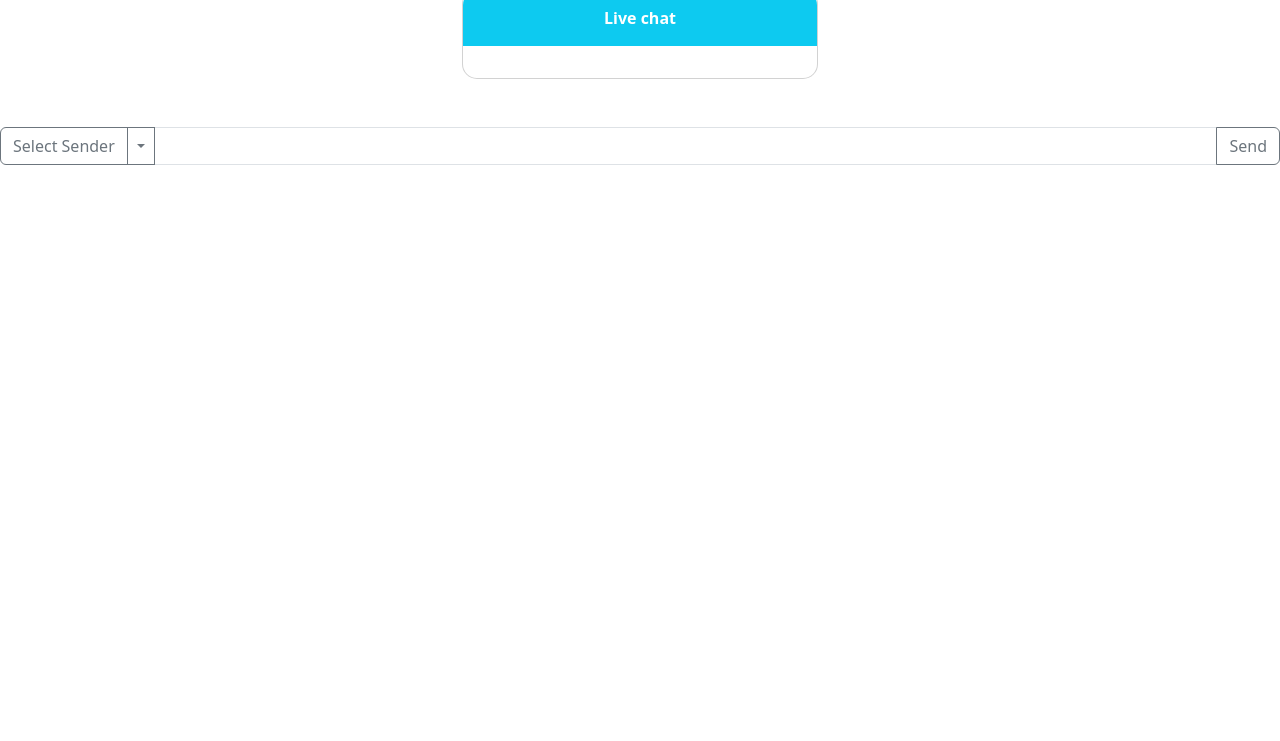
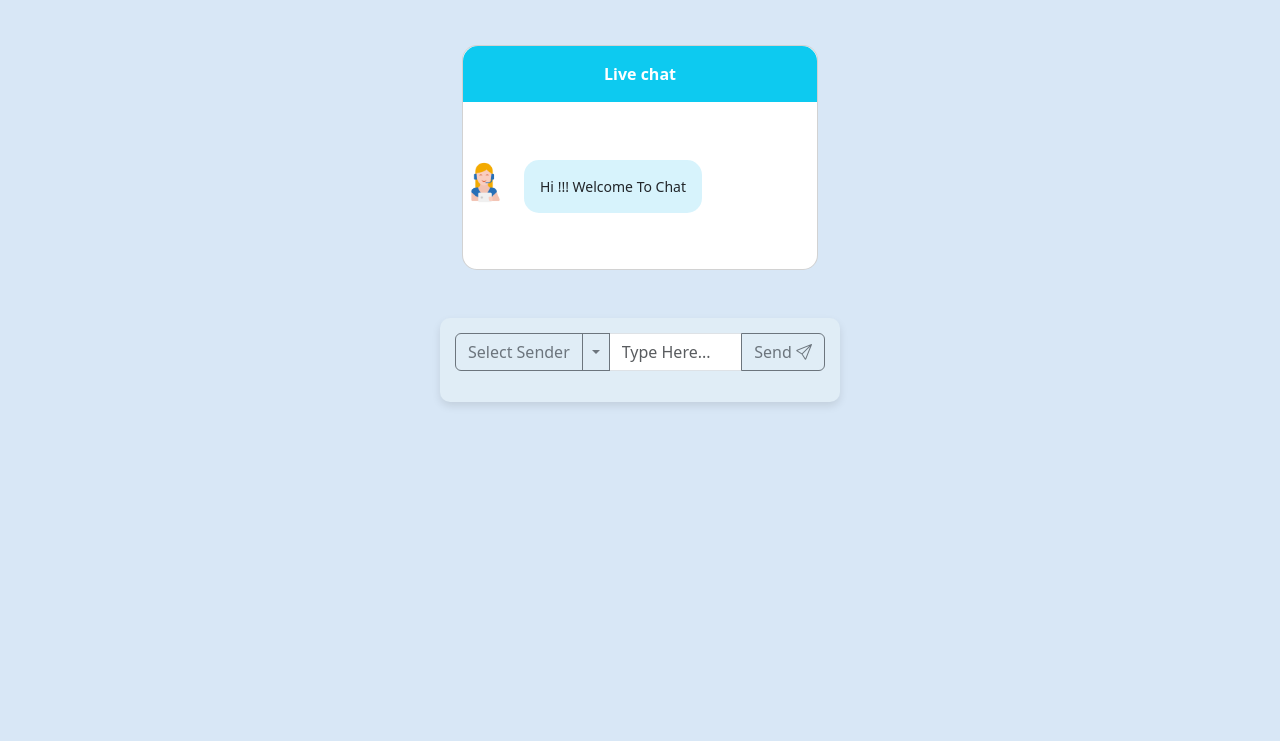
Before and after one commit to Ravindupereraofficial/Chat-App, a plain HTML site: page index.html in a window 1280 px wide. Shown: the part 59-800 px from the top of the page. Drawn offline with nearby package versions, Linux system fonts and the light colour scheme.

Commit message:
update 6

```diff
--- a/app.js
+++ b/app.js
@@ -62,7 +62,7 @@ function loadchatbox(){
             body+= `
 
             <div class="d-flex flex-row justify-content-start mb-4">
-                        <img src=""
+                        <img src="img/free-chat-support-icon-1708-thumb.png"
                           alt="avatar 1" style="width: 45px; height: 100%;">
                         <div class="p-3 ms-3" style="border-radius: 15px; background-color: rgba(57, 192, 237,.2);">
                           <p class="small mb-0">${smassege.message}</p>
@@ -76,7 +76,7 @@ function loadchatbox(){
                         <div class="p-3 me-3 border bg-body-tertiary" style="border-radius: 15px;">
                           <p class="small mb-0">${smassege.message}</p>
                         </div>
-                        <img src=""
+                        <img src="img/free-chat-support-icon-1708-thumb.png"
                           alt="avatar 1" style="width: 45px; height: 100%;">
                       </div>
             `
--- a/index.html
+++ b/index.html
@@ -6,11 +6,18 @@
         integrity="sha384-QWTKZyjpPEjISv5WaRU9OFeRpok6YctnYmDr5pNlyT2bRjXh0JMhjY6hW+ALEwIH" crossorigin="anonymous">
     <meta charset="UTF-8">
     <meta name="viewport" content="width=device-width, initial-scale=1.0">
-    <title>Document</title>
+    <title>ChatBox Ai</title>
+    <link rel="stylesheet" href="https://cdn.jsdelivr.net/npm/bootstrap-icons@1.11.3/font/bootstrap-icons.min.css">
 </head>
 
-<body>
-    <div> <!--  main-------  -->
+<body style="background-color: #d8e7f6;">
+    <div class="btn-outline-secondary"> <!--  main-------  -->
+
+        <nav class="navbar navbar-expand-lg" style="background-color: #449df7;">
+            <div class="container-md">
+              <a class="navbar-brand" href="#"><i class="bi bi-person-badge"></i>ChatBox Ai</a>
+            </div>
+          </nav>
 
         <section>
             <div class="container py-5">
@@ -19,22 +26,23 @@
                     <div class="col-md-8 col-lg-6 col-xl-4">
 
                         <div class="card" id="chat1" style="border-radius: 15px;">
-                    <div
-                      class="card-header d-flex justify-content-between align-items-center p-3 bg-info text-white border-bottom-0"
+                            <div class="card-header d-flex justify-content-between align-items-center p-3 bg-info text-white border-bottom-0"
                                 style="border-top-left-radius: 15px; border-top-right-radius: 15px;">
                                 <i class="fas fa-angle-left"></i>
                                 <p class="mb-0 fw-bold">Live chat</p>
                                 <i class="fas fa-times"></i>
                             </div>
+                            <br><br>
+                            <div class="d-flex flex-row justify-content-start mb-4" style="margin-top: 10px;">
+                                <br>
+                                <img src="img/free-chat-support-icon-1708-thumb.png"
+                                  alt="avatar 1" style="width: 45px; height: 100%;">
+                                <div class="p-3 ms-3" style="border-radius: 15px; background-color: rgba(57, 192, 237,.2);">
+                                  <p class="small mb-0">Hi !!! Welcome To Chat</p>
+                                </div>
+                              </div>
+
                             <div class="card-body" id="senders">
-
-
-
-
-
-
-
-
 
                             </div>
                         </div>
@@ -48,21 +56,37 @@
 
 
 
-
+        <div class="textfield" style="
+          display: flex;
+          justify-content: center;
+          align-items: center;
+          flex-direction: column;
+          margin: 0 auto;
+          width: 100%;
+          max-width: 400px;
+          padding: 15px;
+          background-color: #e0edf6;
+          border-radius: 10px;
+          box-shadow: 0 4px 8px rgba(0, 0, 0, 0.1);
+      ">
             <div class="input-group mb-3">
                 <button type="button" class="btn btn-outline-secondary">Select Sender</button>
                 <button type="button" class="btn btn-outline-secondary dropdown-toggle dropdown-toggle-split"
                     data-bs-toggle="dropdown" aria-expanded="false">
-
                     <span class="visually-hidden">Select Sender</span>
                 </button>
+                <ul class="dropdown-menu" id="drop">
+                    <li><a class="dropdown-item" href="#" onclick="selectsender('sender 1')" id="sender1">Sender 1</a>
+                    </li>
+                    <li><a class="dropdown-item" href="#" onclick="selectsender('sender 2')" id="sender2"> Sender 2</a>
+                    </li>
+                </ul>
+                <input type="text" placeholder="Type Here..." class="form-control" aria-label="Text input with segmented dropdown button"
+                    id="gettext">
+                <button type="button" class="btn btn-outline-secondary" onclick="sendmessege()" >Send <i class="bi bi-send"></i></button>
+            </div>
+        </div>
 
-            <ul class="dropdown-menu" id="drop">
-                <li><a class="dropdown-item" href="#" onclick="selectsender('sender 1')" id="sender1">Sender 1</a></li>
-                <li><a class="dropdown-item" href="#" onclick="selectsender('sender 2')" id="sender2"> Sender 2</a></li>
-            </ul>
-            <input type="text" class="form-control" aria-label="Text input with segmented dropdown button" id="gettext">
-            <button type="button" class="btn btn-outline-secondary" onclick=sendmessege()>Send</button>
     </div>
 
 
--- a/style.css
+++ b/style.css
@@ -18,16 +18,17 @@
   position: absolute;
   right: 0;
   background-color: #f9f9f9;
-  min-width: 160px;
+
   box-shadow: 0px 8px 16px 0px rgba(0,0,0,0.2);
   z-index: 1;
 }
 
 .dropdown-content a {
-  color: black;
+  color: rgb(126, 192, 236);
   padding: 12px 16px;
   text-decoration: none;
   display: block;
+
 }
 
 .dropdown-content a:hover {background-color: #f1f1f1;}
@@ -39,3 +40,17 @@
 .dropdown:hover .dropbtn {
   background-color: #3e8e41;
 }
+
+.textfield {
+    display: flex;
+    justify-content: center;
+    align-items: center;
+    flex-direction: column;
+    margin: 0 auto;
+    width: 100%;
+    max-width: 400px; /* Limit the width */
+    padding: 15px; /* Add some padding */
+    background-color: #f8f9fa; /* Light background for better visibility */
+    border-radius: 10px; /* Rounded corners */
+    box-shadow: 0 4px 8px rgba(0, 0, 0, 0.1); /* Subtle shadow for depth */
+}
```
Also changed, not shown: img/free-chat-support-icon-1708-thumb.png (added). Lines whose indentation alone changed are shown as unchanged.
